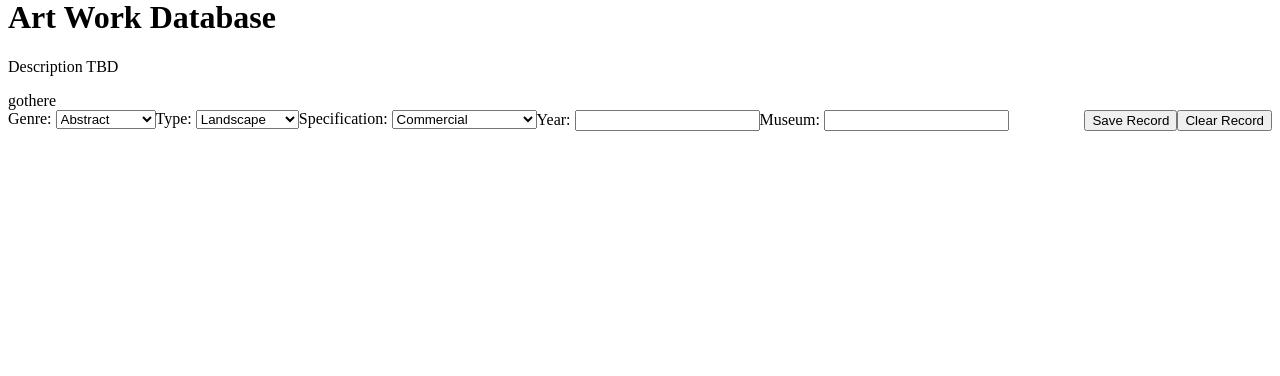
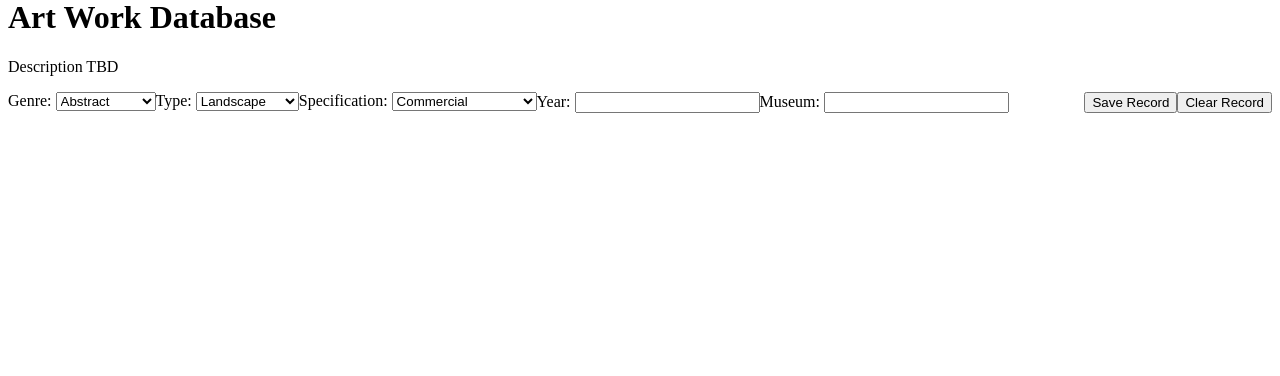
Before and after one commit to srishti-lamba/React-ShoppingWebsite, a PHP site: page /Lab2-Part1-Team6.php in a window 1280 px wide. Shown: the part 22-398 px from the top of the page. Run offline with PHP 8.4, Linux system fonts and the light colour scheme.

Commit message:
Update initalizeArray.php

```diff
--- a/Lab2/initalizeArray.php
+++ b/Lab2/initalizeArray.php
@@ -14,7 +14,6 @@
         $art3 = new artObject();
         array_push($artworks, $art1, $art2, $art3);
         $_SESSION['artworks'] = $artworks;
-        echo "gothere";
     }
 
     //If all post parameters are set, update array database (save record)
```
